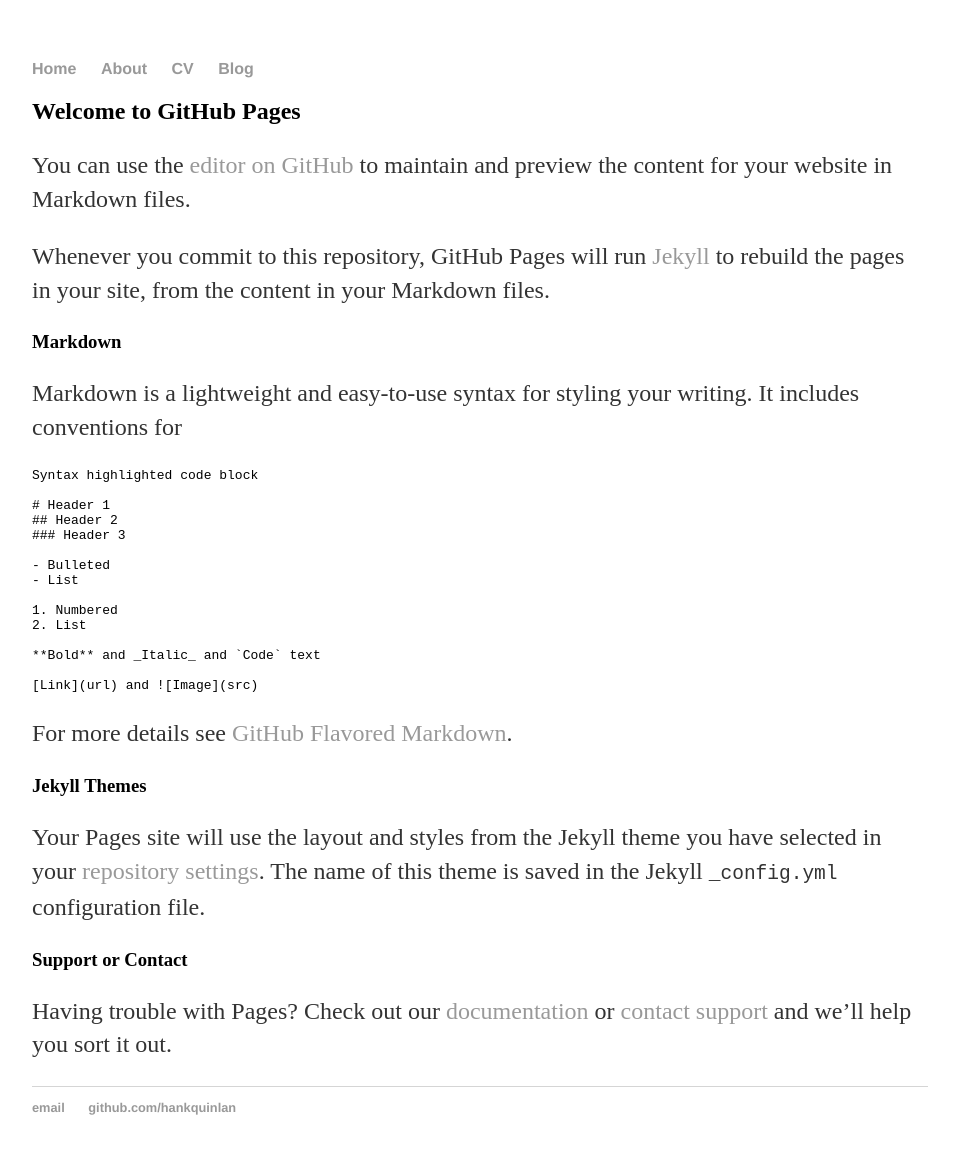
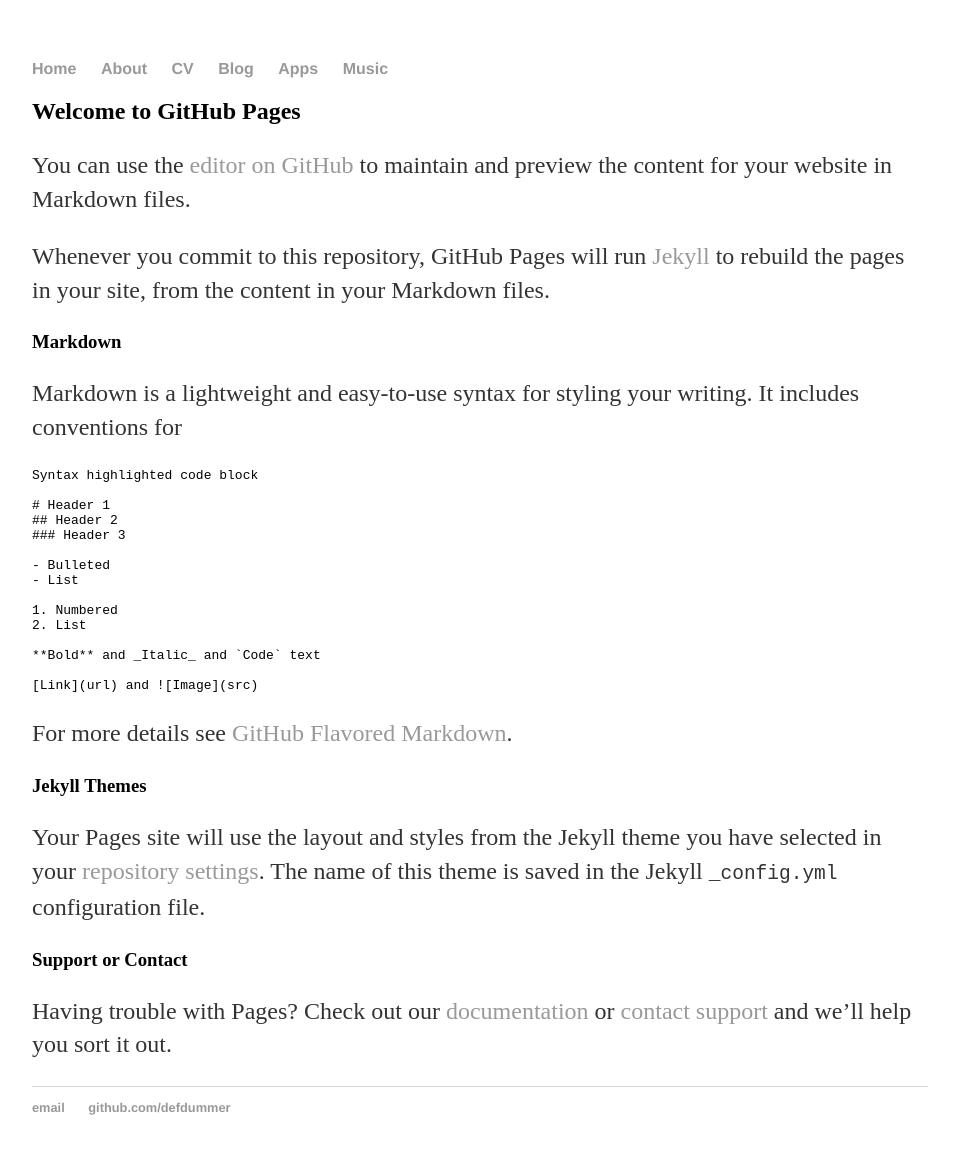
Before and after one commit to defdummer/defdummerold, a Jekyll site: the page built from index2.md, in a window 1280 px wide. Shown: the whole page, without its empty margins (160-1119 px from the left). Built offline with Jekyll 4.4.1, drawn with Linux system fonts in a browser that asks for light colours; our own code applies the rules of GitHub Pages for plain Markdown files.

Commit message:
Adding Apps & Music link, changing email,github

```diff
--- a/_layouts/default.html
+++ b/_layouts/default.html
@@ -13,6 +13,8 @@
 		        	<li><a href="/about">About</a></li>
 	        		<li><a href="/cv">CV</a></li>
 	        		<li><a href="/blog">Blog</a></li>
+				<li><a href="/apps">Apps</a></li>
+				<li><a href="/music">Music</a></li>
 	    		</ul>
 			</nav>
 			<div class="container">
@@ -22,8 +24,8 @@
 			</div><!-- /.container -->
 			<footer>
 	    		<ul>
-	        		<li><a href="mailto:hankquinlanhub@gmail.com">email</a></li>
-	        		<li><a href="https://github.com/hankquinlan">github.com/hankquinlan</a></li>
+	        		<li><a href="mailto:dummer.andrew00@gmail.com">email</a></li>
+	        		<li><a href="https://github.com/defdummer">github.com/defdummer</a></li>
 				</ul>
 			</footer>
 			{% include analytics.html %}
```
